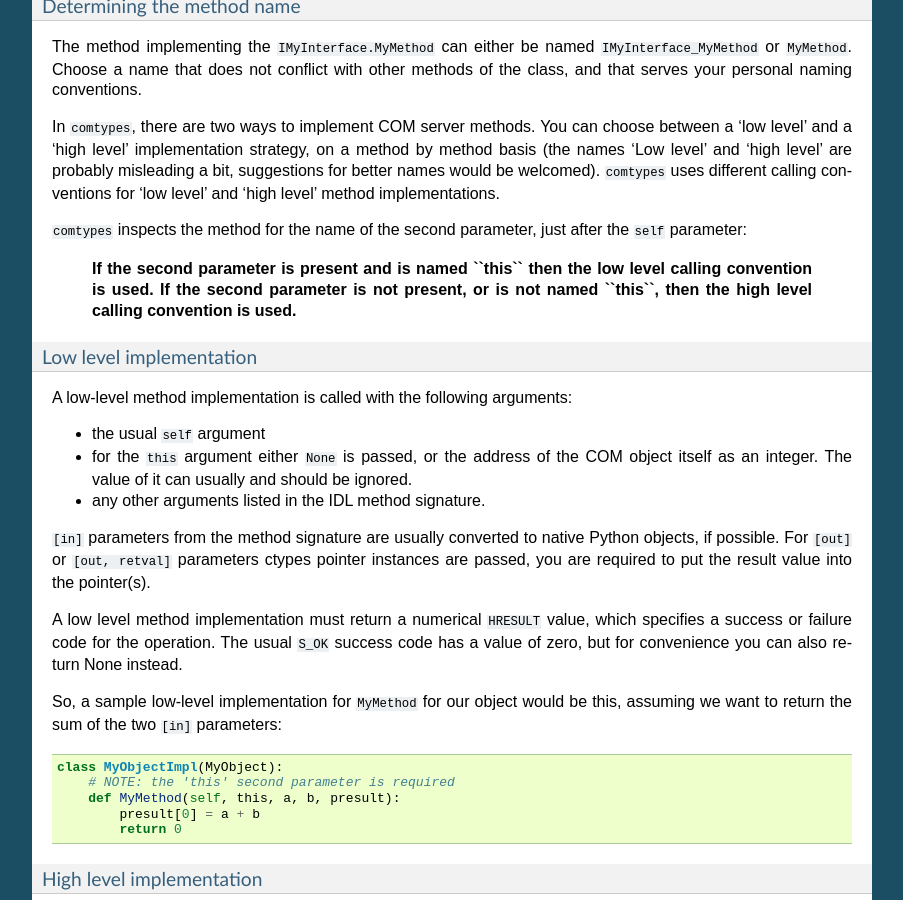
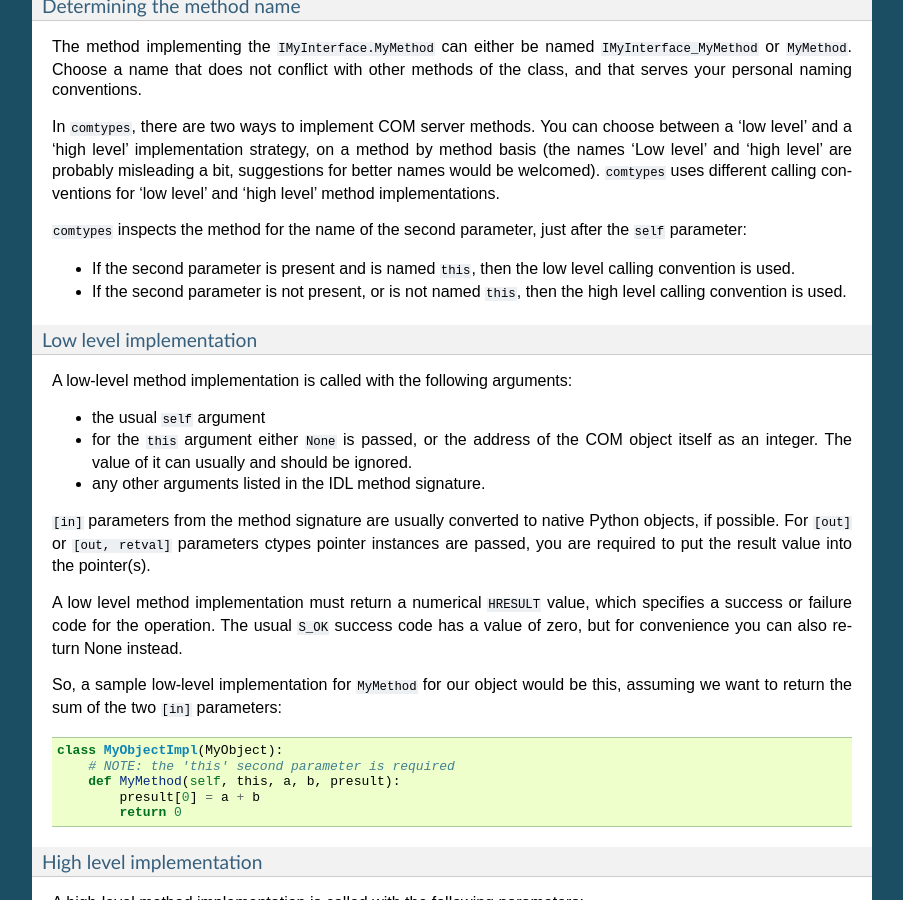
Before and after one commit to enthought/comtypes, a Sphinx documentation site: the page built from docs/source/server.rst, in a window 1280 px wide and 900 px high, scrolled down 3103 px. Shown: the whole window, without its empty margins (198-1101 px from the left). Built offline with Sphinx 7.4.7, drawn with Linux system fonts in a browser that asks for light colours.

Commit message:
Improve `Determining the method name`.

```diff
--- a/docs/source/server.rst
+++ b/docs/source/server.rst
@@ -213,10 +213,11 @@ would be welcomed).  |comtypes| uses different calling conventions for
 |comtypes| inspects the method for the name of the second parameter,
 just after the ``self`` parameter:
 
-  **If the second parameter is present and is named ``this`` then the
-  low level calling convention is used.  If the second parameter is
-  not present, or is not named ``this``, then the high level calling
-  convention is used.**
+- If the second parameter is present and is named ``this``, then the
+  low level calling convention is used.
+
+- If the second parameter is not present, or is not named ``this``,
+  then the high level calling convention is used.
 
 
 Low level implementation
```
